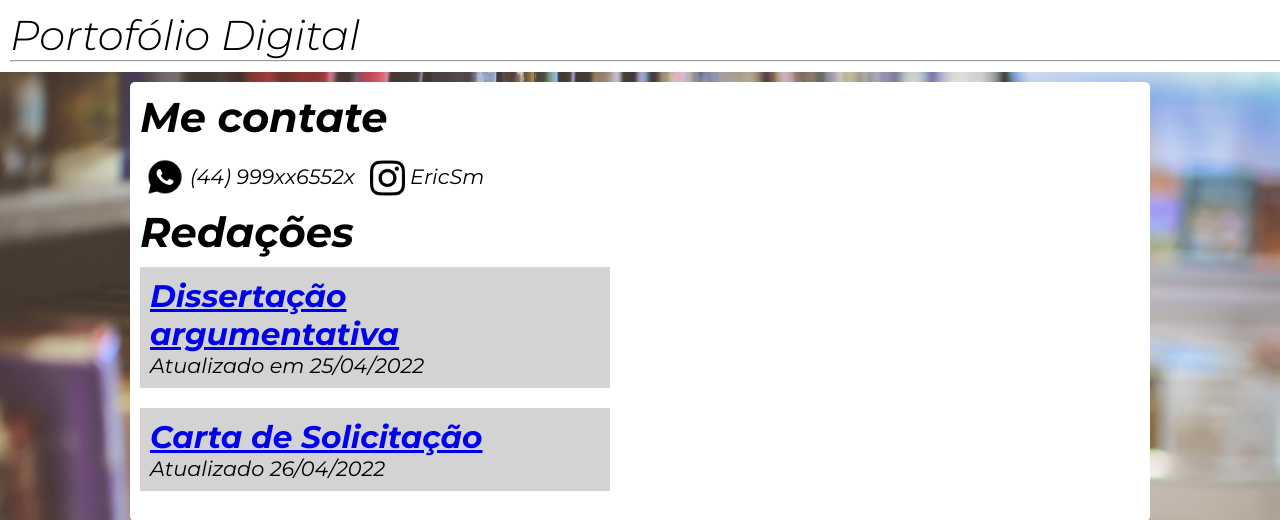
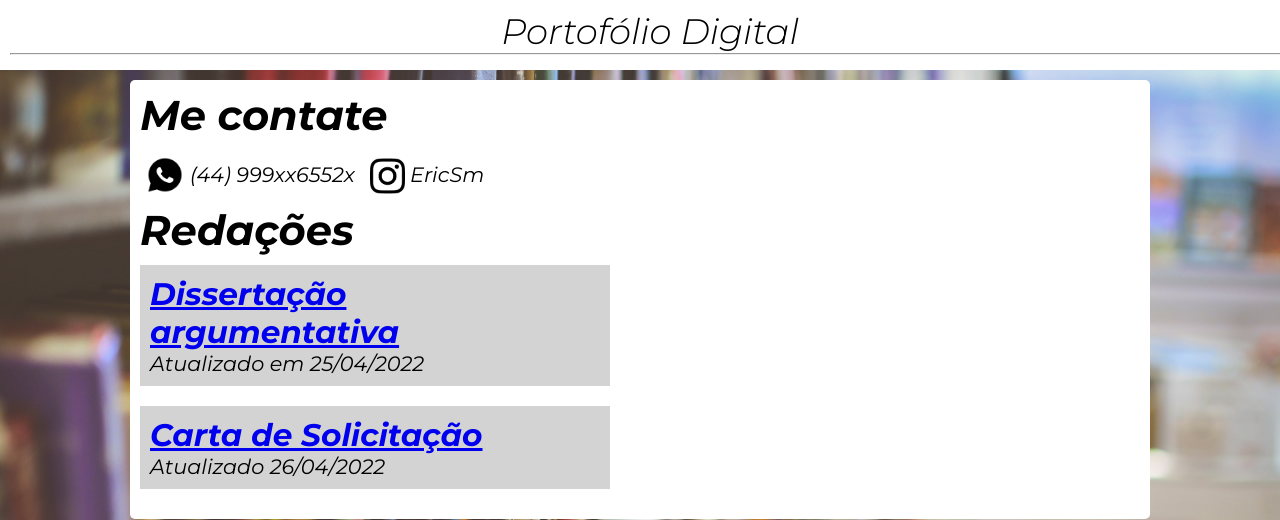
Before and after one commit to erichenriquesm/html5-e-css3, a PHP site: page / in a window 1280 px wide. Shown: the top 520 px of the page. Run offline with PHP 8.4, Linux system fonts and the light colour scheme.

Commit message:
Update css.css

```diff
--- a/práticas/prática002/css.css
+++ b/práticas/prática002/css.css
@@ -33,8 +33,8 @@ header{
 header > h1{
     font-family: 'default', sans-serif;
     font-weight: 300;
-    font-size: 2em;
-    text-align: left;
+    font-size: 1.7em;
+    text-align: center;
 }
 
 main{
```
